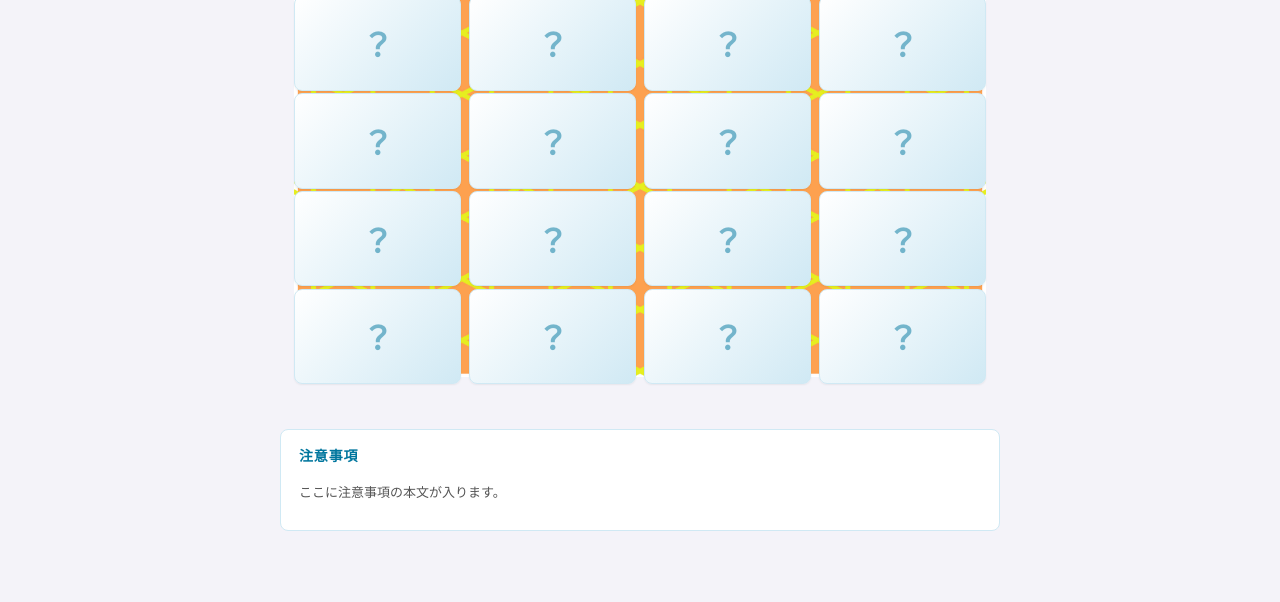
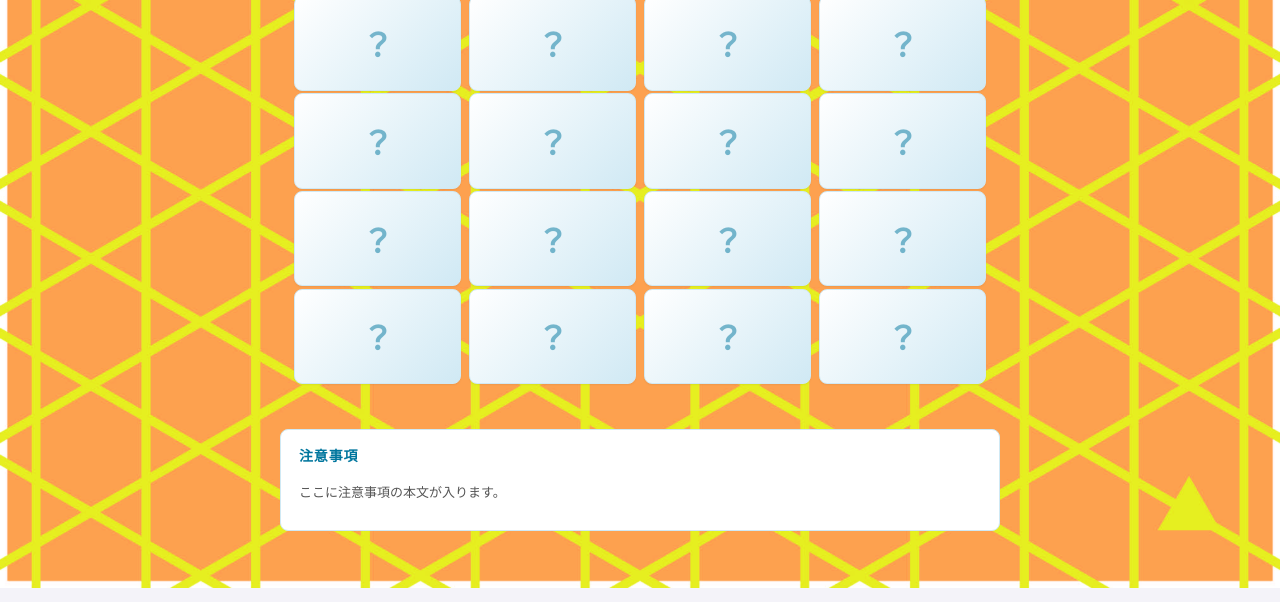
Before and after one commit to marrro1118/meishimay, a plain HTML site: page index.html in a window 1280 px wide. Shown: the part 198-800 px from the top of the page. Drawn offline with Linux system fonts and the light colour scheme.

Commit message:
Move background image from grid to body for full-page display

```diff
--- a/style.css
+++ b/style.css
@@ -28,6 +28,11 @@ html, body {
 body {
   min-height: 100vh;
   min-height: 100dvh;
+  background-image: url("data/名刺_サイト背景.jpg");
+  background-size: 100% auto;
+  background-position: center top;
+  background-repeat: no-repeat;
+  background-color: var(--bg);
 }
 
 /* 上部のタブ */
@@ -99,10 +104,6 @@ body {
   grid-template-columns: repeat(4, 1fr);
   column-gap: 1.2%;
   row-gap: 2.5%;
-  background-image: url("data/名刺_サイト背景.jpg");
-  background-size: 100% 100%;
-  background-repeat: no-repeat;
-  background-position: center;
 }
 
 .card {
```
